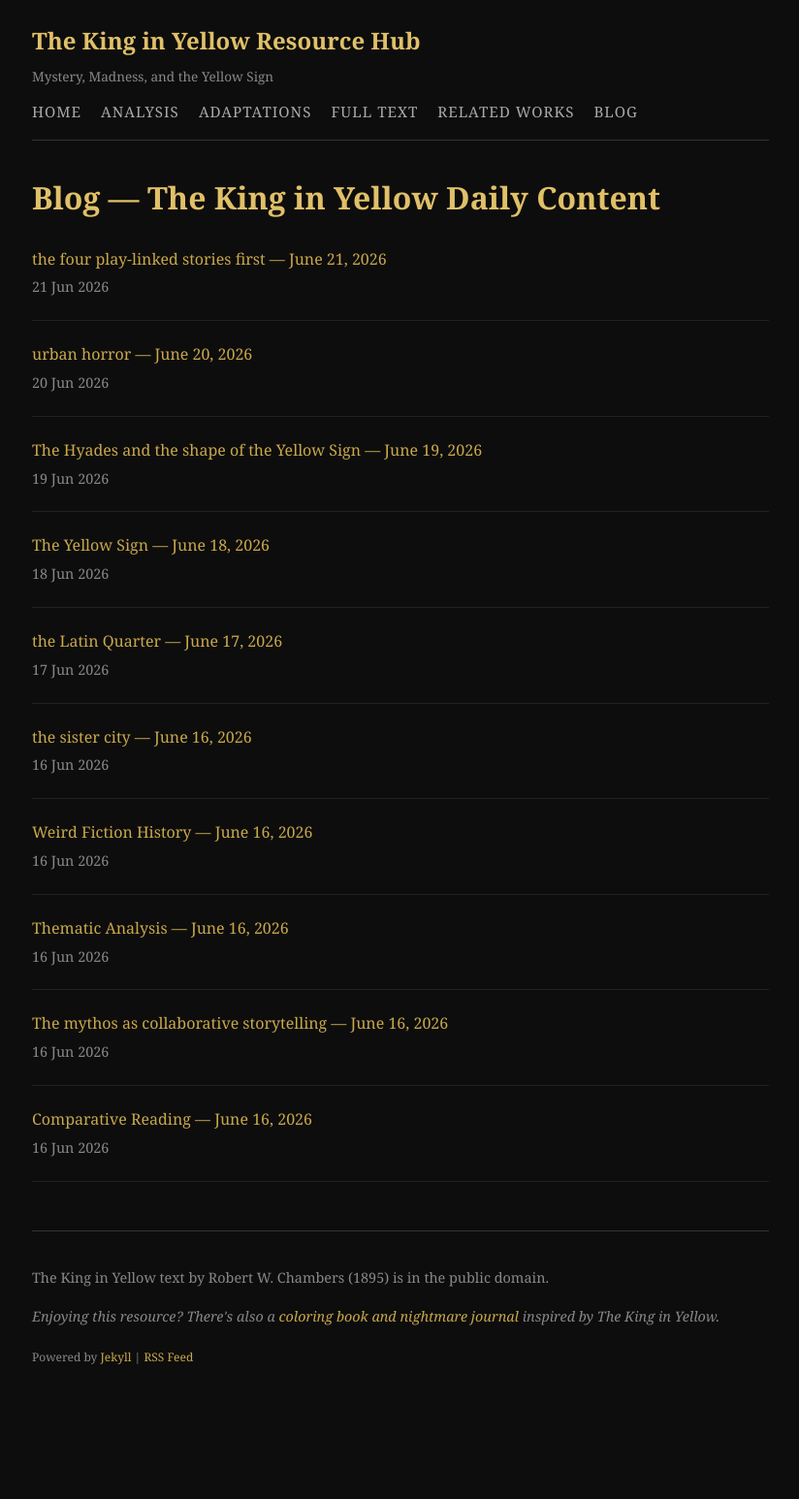
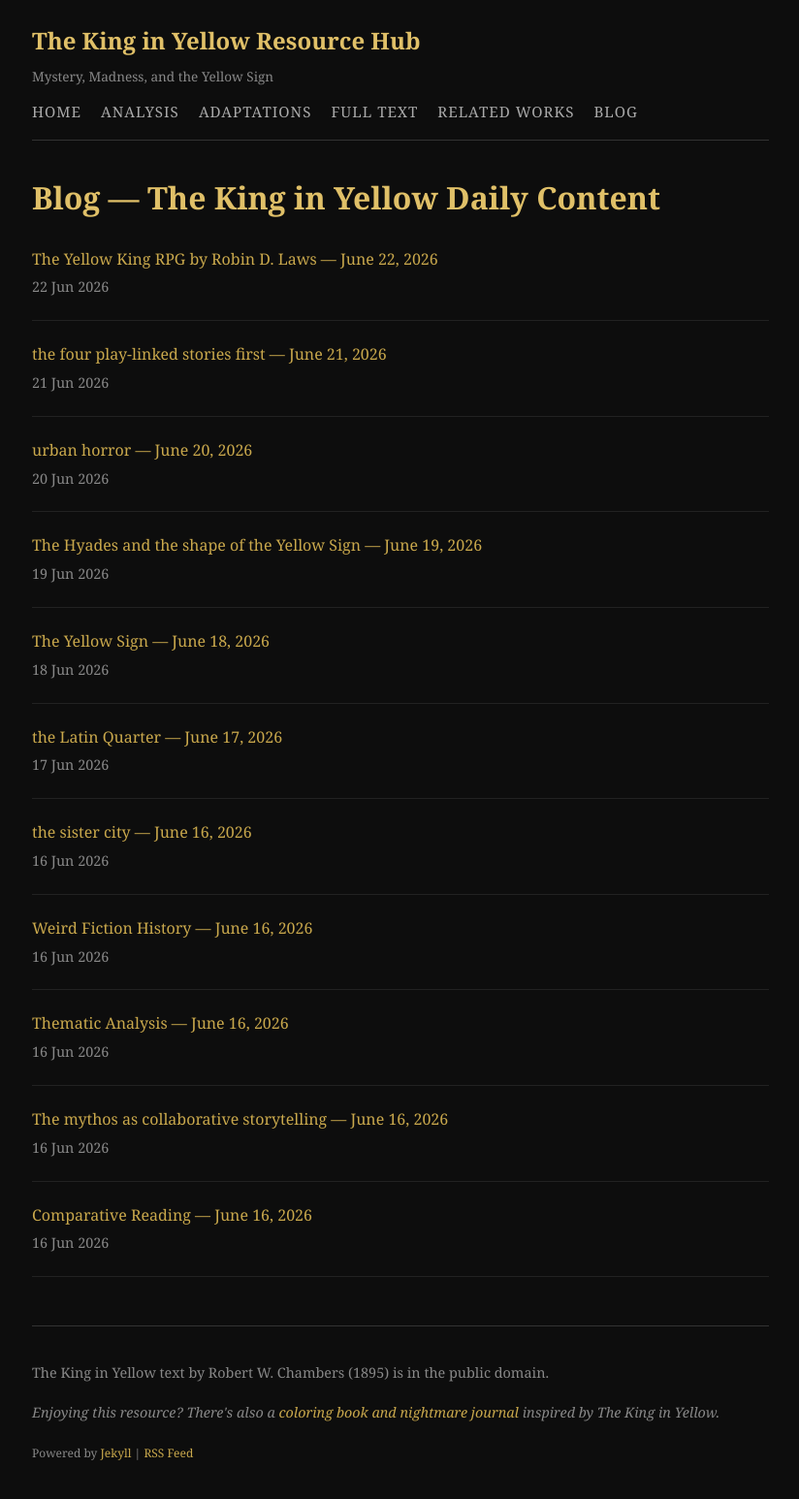
Before and after one commit to miravosqueinteresante/the-king-in-yellow-resources, a Jekyll site: the page built from blog/index.md, in a window 1280 px wide. Shown: the whole page at 97% size, without its empty margins (227-1051 px from the left). Built offline with Jekyll 4.4.1, drawn with Linux system fonts in a browser that asks for light colours; before the commit the page ends 1447 px from its top, so only the background shows below that; some of the changed lines change nothing that is shown.

Commit message:
Daily post — 2026-06-22

```diff
--- a/_data/post-queue.json
+++ b/_data/post-queue.json
@@ -26,8 +26,10 @@
     "last_date": null
   },
   "adaptation_spotlight": {
-    "used": [],
-    "last_date": null
+    "used": [
+      "The Yellow King RPG by Robin D. Laws"
+    ],
+    "last_date": "2026-06-22"
   },
   "chambers_life": {
     "used": [],
--- /dev/null
+++ b/_posts/2026-06-22-the-yellow-king-rpg-by-robin-d-laws.md
@@ -0,0 +1,28 @@
+---
+layout: post
+title: "The Yellow King RPG by Robin D. Laws — June 22, 2026"
+date: 2026-06-22 12:00:00 +0000
+categories: blog
+content_type: adaptation_spotlight
+tags: [adaptation spotlight the-king-in-yellow chambers analysis]
+---
+In the realm of weird fiction, few works have left as distinct an imprint as Robert W. Chambers' "The King in Yellow." This collection of interconnected stories weaves together themes of madness, despair, and the uncanny, all anchored by the mysterious play that drives its readers to insanity. In this context, Robin D. Laws' tabletop role-playing game, "The Yellow King RPG," stands out as a novel adaptation that not only honors Chambers' original text but also expands its eerie universe, inviting players to explore the depths of fear and the unknown.
+
+At the heart of both Chambers’ stories and Laws' game lies the motif of the haunting play "The King in Yellow." This fictional work serves as a catalyst for dread, blurring the lines between reality and madness. In the RPG, players are encouraged to engage with the narrative's psychological horror, confronting the existential threats that echo Chambers’ themes. The game’s structure, divided into four distinct but interconnected acts, mirrors the fragmented nature of Chambers' tales, allowing participants to traverse different timelines and settings while still being tied to the overarching influence of the Yellow King.
+
+One of the most intriguing aspects of Laws' adaptation is how it captures the essence of the maddening play itself. Just as Chambers' characters are often drawn into a web of despair upon reading the play, players in "The Yellow King RPG" must navigate their own encounters with the text, facing the dangers that come from knowledge and curiosity. This reflects a key theme from Chamber's work: the idea that some knowledge is best left undiscovered. In this way, Laws successfully translates the metaphysical dread of the original text into an interactive experience, allowing players to encounter the play's effects firsthand.
+
+Furthermore, the game's emphasis on the character's psychological states resonates deeply with the atmosphere Chambers crafted. The mechanics of "The Yellow King RPG" allow players to explore not just their characters’ physical actions but also their mental health, reflecting the deterioration seen in many of Chambers' protagonists. Players must make choices that can lead to madness or enlightenment, mimicking the precarious balance between sanity and insanity experienced by those who come into contact with the Yellow King. This element underscores a crucial aspect of weird fiction: the impact of the external world on the psyche.
+
+Laws’ adaptation also invites comparison in its thematic exploration of different realities. The RPG seamlessly shifts between timelines—ranging from a war-torn Paris to a dystopian future—reflecting the disjointed realities often present in Chambers' stories. This fluidity allows players to experience the pervasive influence of the Yellow King across contexts, echoing the timeless and universal nature of the dread that Chambers sought to evoke.
+
+In conclusion, "The Yellow King RPG" serves not only as a homage to Robert W. Chambers' "The King in Yellow" but also as a profound exploration of its themes. By immersing players in a world filled with uncertainty and dread, Laws captures the essence of weird fiction, reminding us that some doors, once opened, can never be closed. This adaptation invites both veterans of weird tales and newcomers to engage with the haunting legacy of the Yellow King, proving that the power of Chambers' work continues to resonate into the modern era.
+
+---
+
+### Explore More
+
+- [True Detective Season 1 — Analysis](/the-king-in-yellow-resources/adaptations/true-detective/)
+- [The King in Yellow in TTRPGs](/the-king-in-yellow-resources/adaptations/roleplaying-games/)
+
+*For a more interactive experience, there is a coloring book and nightmare journal inspired by The King in Yellow: [The King in Yellow: Nightmares Diary and Coloring Book](https://www.amazon.com/dp/B0CTXCQ9HM)*
```
